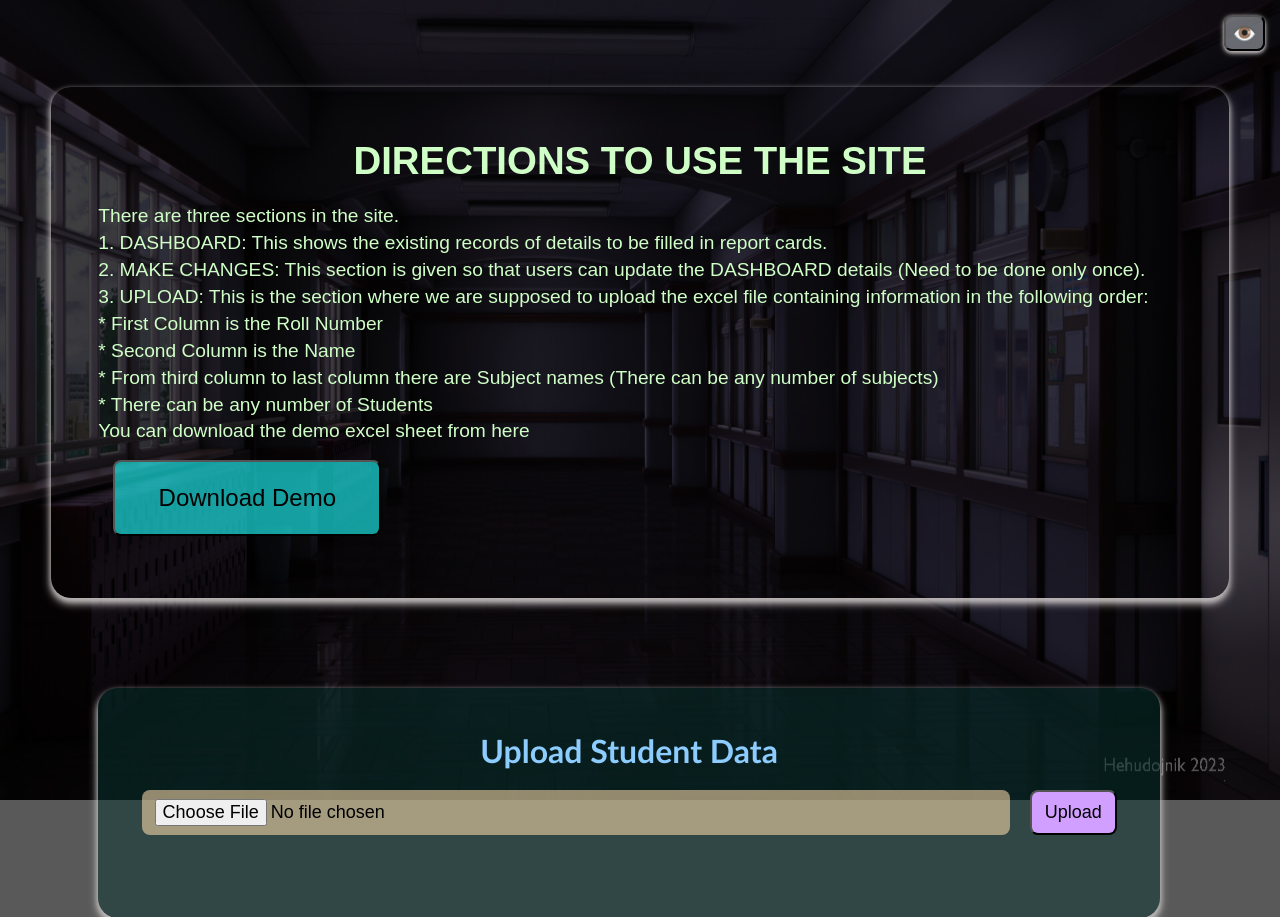
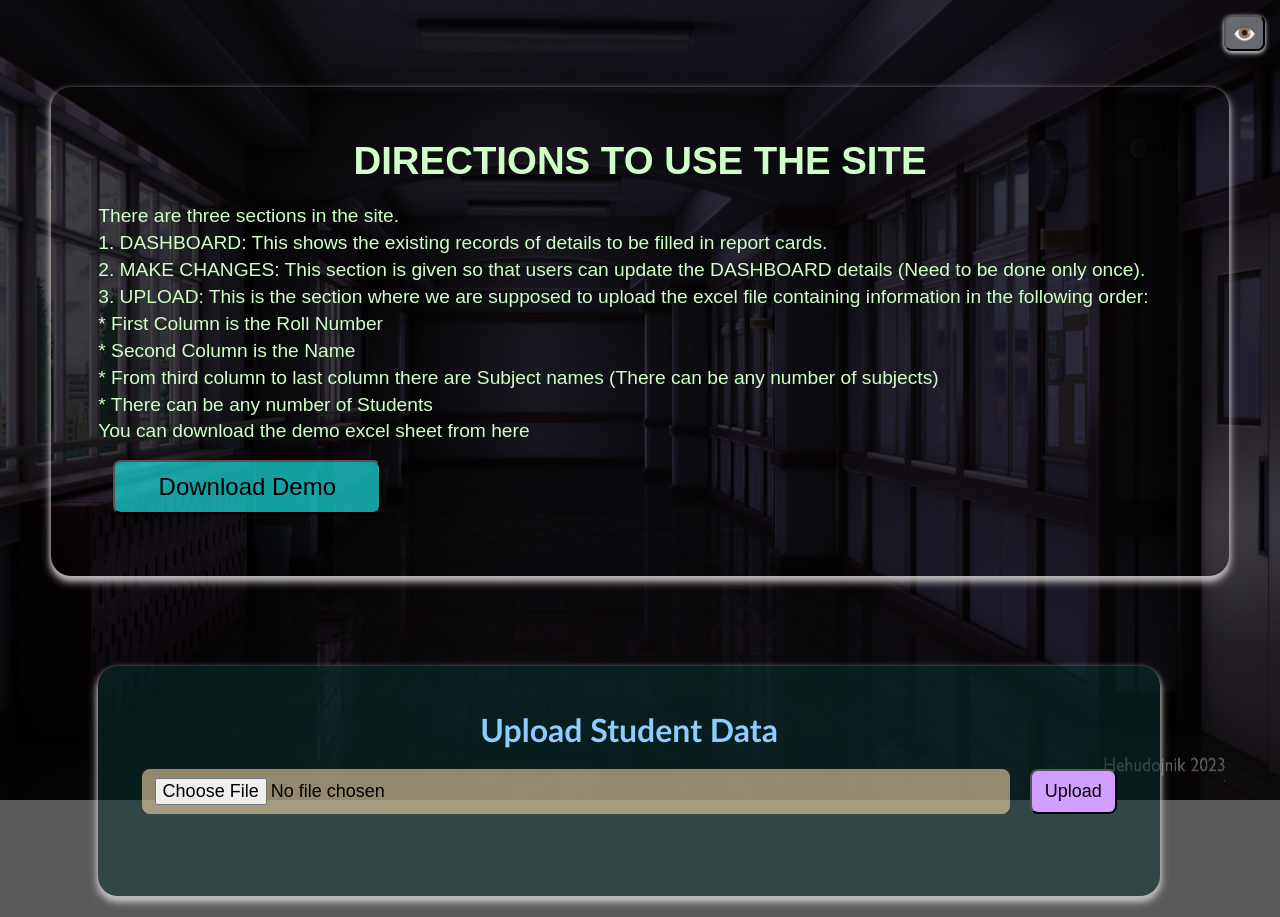
Before and after one commit to AadityaPandey30/ResultAutomation, a Flask app: page / in a window 1280 px wide. Shown: the top 917 px of the page. Run offline with Flask 3, Linux system fonts and the light colour scheme.

Commit message:
Improved UI3

```diff
--- a/templates/index.html
+++ b/templates/index.html
@@ -25,7 +25,7 @@
             * There can be any number of Students
             </p>
             <p>You can download the demo excel sheet from here</p>
-            <button onclick="downloadFile()" style="font-size: 24px; padding: 2% 4%;margin: 15px; background-color: rgba(30, 255, 255, 0.611); color: rgb(0, 0, 0); ">Download Demo</button>
+            <button onclick="downloadFile()" style="font-size: 24px; padding: 1% 4%;margin: 15px; background-color: rgba(30, 255, 255, 0.611); color: rgb(0, 0, 0); ">Download Demo</button>
           </div>
           <div class="flex">
             <div class="dashboard">
```
